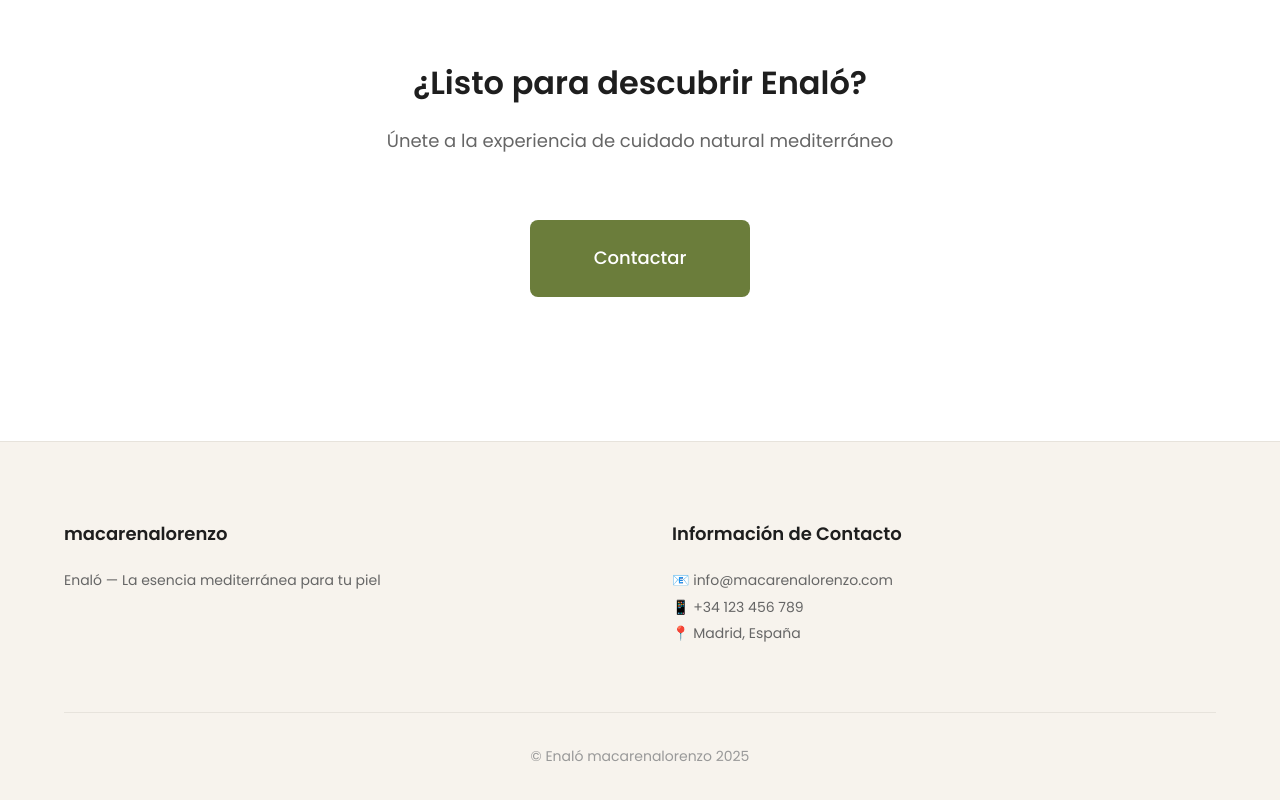
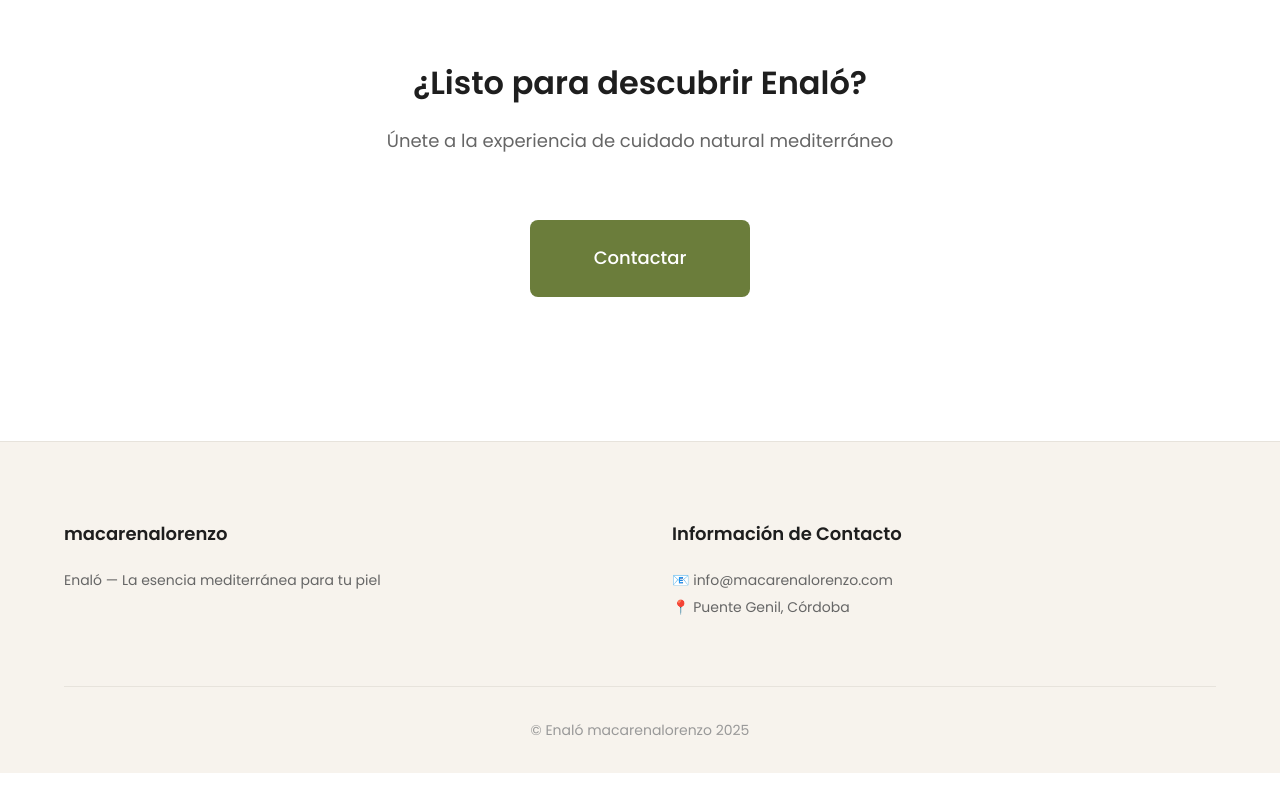
Before and after one commit to feergalope/enalo-web, a React (Vite) app: page / in a window 1280 px wide. Shown: the part 3786-4586 px from the top of the page. After the commit the page ends 4559 px from the top, so only its background shows below. Built offline with nearby package versions, Linux system fonts and the light colour scheme.

Commit message:
feat: update footer

```diff
--- a/src/components/Footer/Footer.tsx
+++ b/src/components/Footer/Footer.tsx
@@ -82,8 +82,7 @@ export const Footer: React.FC = () => {
             <h3>Información de Contacto</h3>
             <ContactInfo>
               <p>📧 info@macarenalorenzo.com</p>
-              <p>📱 +34 123 456 789</p>
-              <p>📍 Madrid, España</p>
+              <p>📍 Puente Genil, Córdoba</p>
             </ContactInfo>
           </FooterSection>
         </FooterTop>
```
